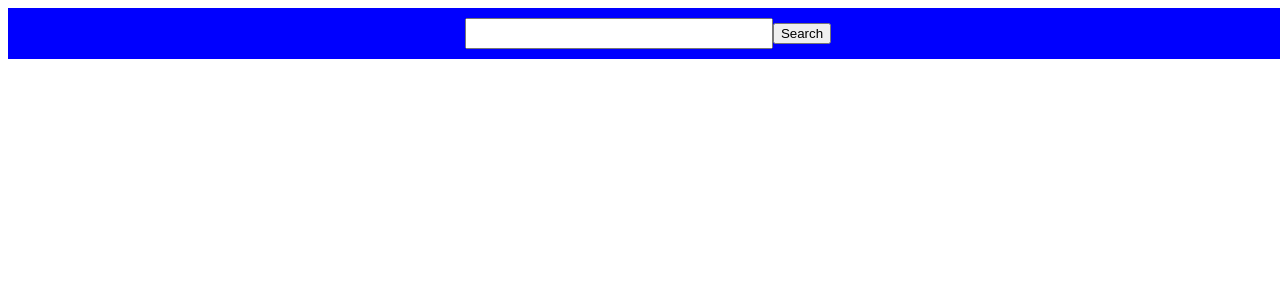
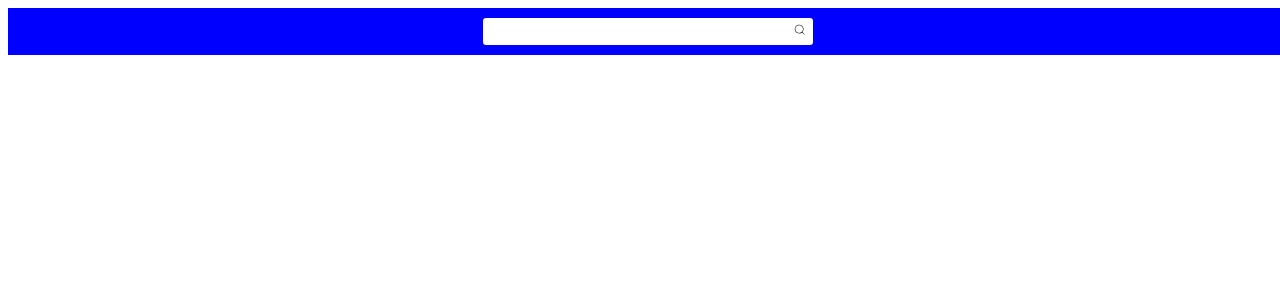
Before and after one commit to Roman1019/goit-react-hw-04, a React (Vite) app: page / in a window 1280 px wide. Shown: the top 300 px of the page. Built offline with nearby package versions, Linux system fonts and the light colour scheme.

Commit message:
thirth commit

```diff
--- a/package.json
+++ b/package.json
@@ -15,6 +15,7 @@
     "react": "^19.0.0",
     "react-dom": "^19.0.0",
     "react-hot-toast": "^2.5.2",
+    "react-icons": "^5.5.0",
     "react-modal": "^3.16.3",
     "react-spinners": "^0.15.0"
   },
--- a/src/components/App/App.jsx
+++ b/src/components/App/App.jsx
@@ -1,5 +1,6 @@
 import { useState, useEffect } from "react";
 import { Toaster } from "react-hot-toast";
+import toast from "react-hot-toast";
 import SearchBar from "../SearchBar/SearchBar.jsx";
 import { fetchArticles } from "../../articleSearch.js";
 import "./App.css";
@@ -36,9 +37,14 @@ export default function App() {
         setError(false);
         setIsLoading(true);
         const data = await fetchArticles(searchTerm.split("/")[0], page);
-        setArticles((prevArticles) => {
-          return [...prevArticles, ...data];
-        });
+        if (data.length === 0) {
+          toast.error("No results found.");
+        } else {
+          setArticles((prevArticles) => {
+            return [...prevArticles, ...data];
+          });
+        }
+
         console.log(data);
       } catch {
         setError(true);
@@ -55,20 +61,19 @@ export default function App() {
 
       <Toaster position="top-right" />
 
-      {isLoading && <Loading />}
-
       {error && <b>Whops there was an error please reload...</b>}
 
       {articles.length !== 0 && (
         <ImageGallery items={articles} onImageClick={setSelectedImage} />
       )}
 
-      {articles.length > 0 && (
+      {articles.length > 0 && !isLoading && (
         <div>
           <LoadMoreBtn setPage={setPage} isLoading={isLoading} />
-          {isLoading && <Loading />}
         </div>
       )}
+
+      {isLoading && <Loading />}
 
       {selectedImage && (
         <ImageModal
--- a/src/components/SearchBar/SearchBar.jsx
+++ b/src/components/SearchBar/SearchBar.jsx
@@ -1,4 +1,5 @@
 import { Field, Form, Formik } from "formik";
+import { CiSearch } from "react-icons/ci";
 import toast from "react-hot-toast";
 import css from "./SearchBar.module.css";
 export default function SearchBar({ onSearch }) {
@@ -27,7 +28,9 @@ export default function SearchBar({ onSearch }) {
             //   autoFocus
             //   placeholder="Search images and photos"
           />
-          <button type="submit">Search</button>
+          <button className={css.button} type="submit">
+            <CiSearch />
+          </button>
         </Form>
       </Formik>
     </header>
--- a/src/components/SearchBar/SearchBar.module.css
+++ b/src/components/SearchBar/SearchBar.module.css
@@ -13,4 +13,15 @@
 .input {
   width: 300px;
   height: 25px;
+  border: none;
+  border-top-left-radius: 3px;
+  border-bottom-left-radius: 3px;
 }
+
+.button {
+  border: none;
+  height: 27px;
+  background: white;
+  border-top-right-radius: 3px;
+  border-bottom-right-radius: 3px;
+}
```
Also changed, not shown: 1 other file (tests, documents, lock files or other folders).
